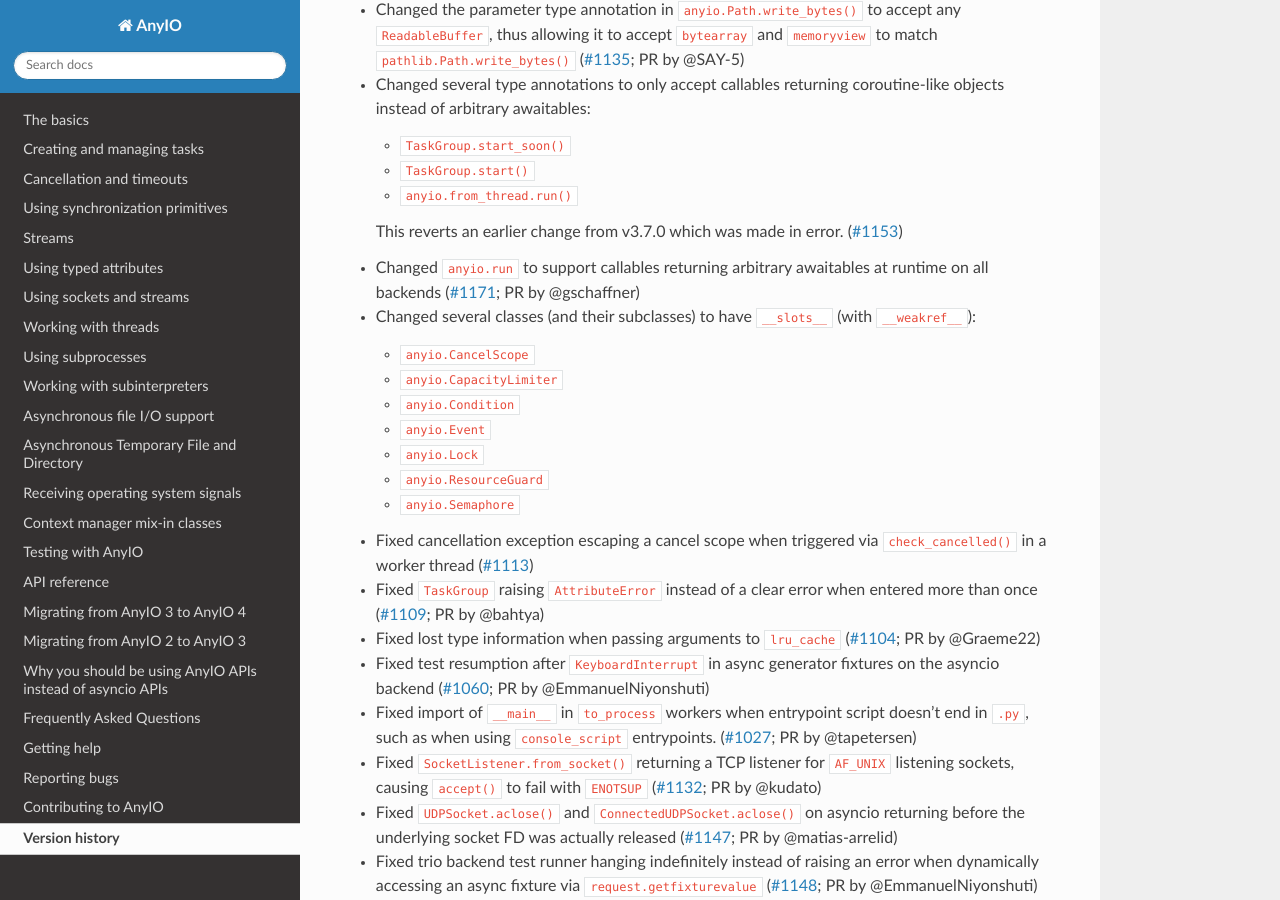
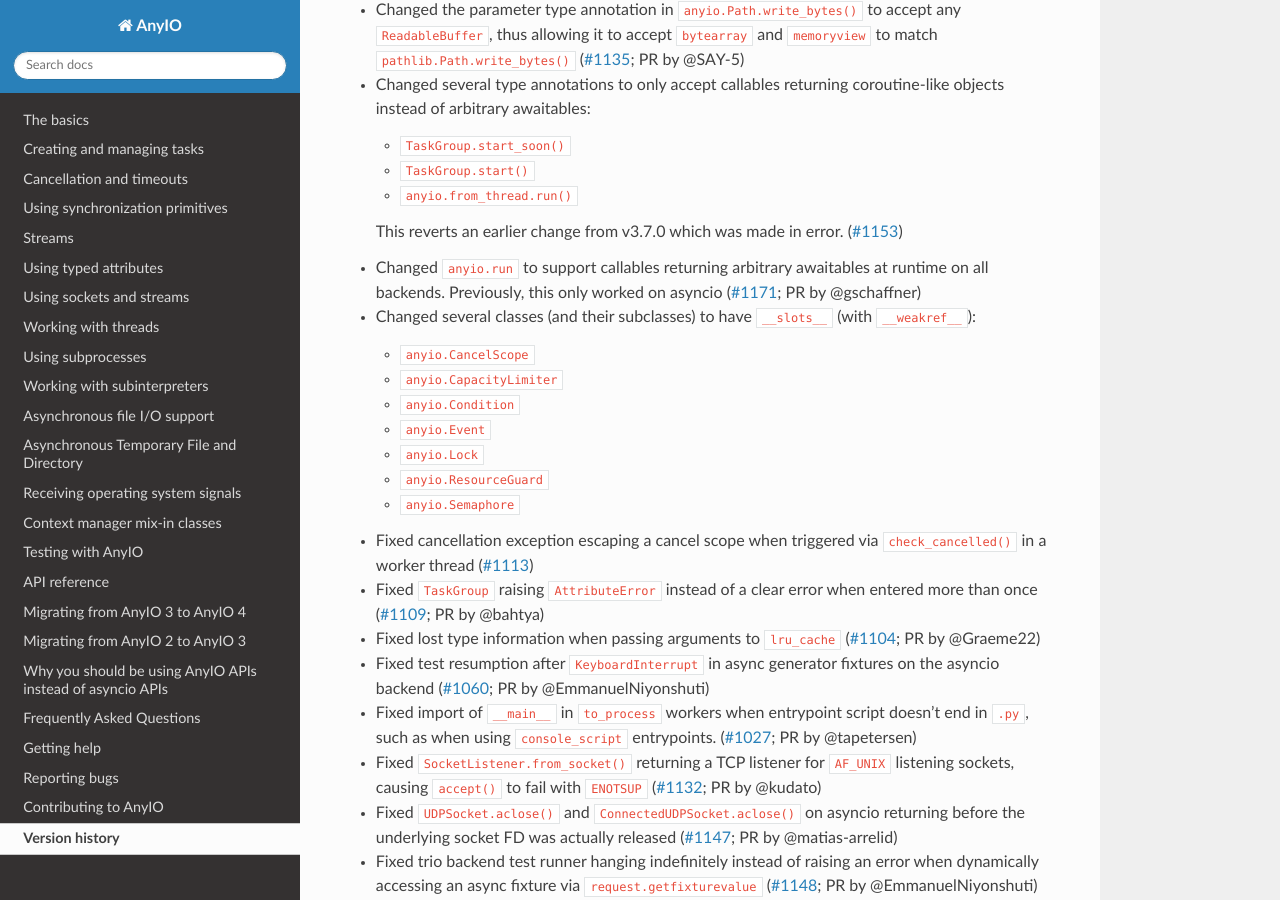
Before and after one commit to agronholm/anyio, a Sphinx documentation site: the page built from docs/versionhistory.rst, in a window 1280 px wide and 900 px high, scrolled down 651 px. Built offline with Sphinx 7.4.7 and the Read the Docs theme 3.1.0, drawn with Linux system fonts in a browser that asks for light colours; the version number could not be read and is left out.

Commit message:
Adjust changelog entry

```diff
--- a/docs/versionhistory.rst
+++ b/docs/versionhistory.rst
@@ -41,8 +41,8 @@
   This reverts an earlier change from v3.7.0 which was made in error.
   (`#1153 <https://github.com/agronholm/anyio/pull/1153>`_)
 - Changed ``anyio.run`` to support callables returning arbitrary awaitables at runtime
-  on all backends (`#1171 <https://github.com/agronholm/anyio/pull/1171>`_; PR by
-  @gschaffner)
+  on all backends. Previously, this only worked on asyncio (`#1171
+  <https://github.com/agronholm/anyio/pull/1171>`_; PR by @gschaffner)
 - Changed several classes (and their subclasses) to have ``__slots__`` (with
   ``__weakref__``):
 
```
